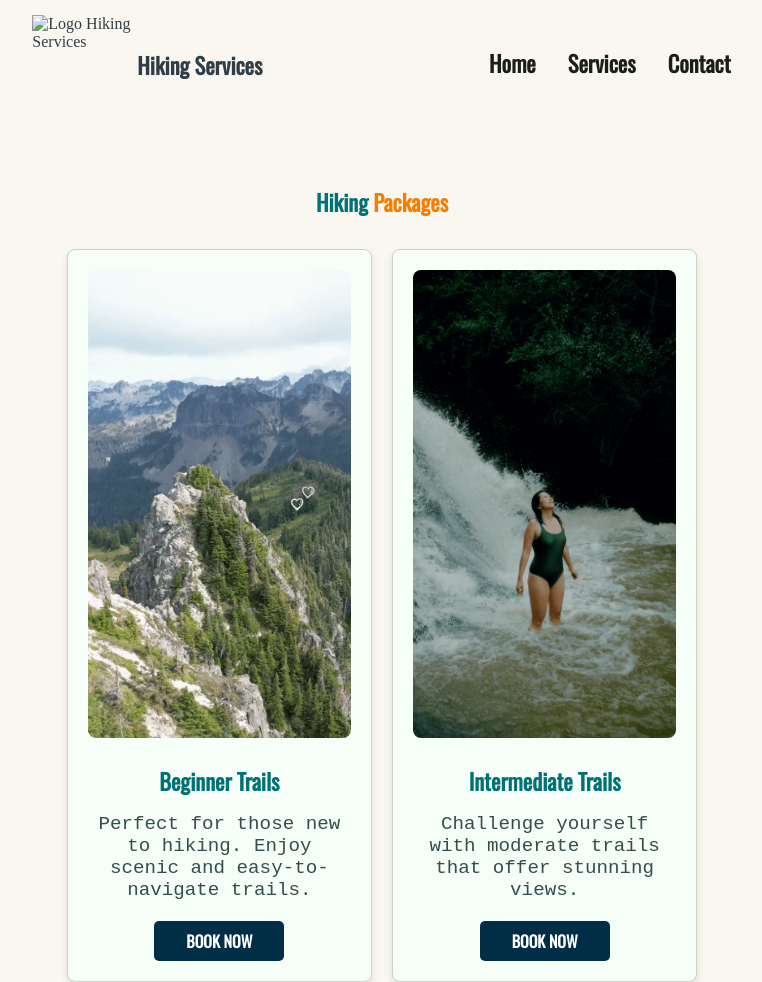
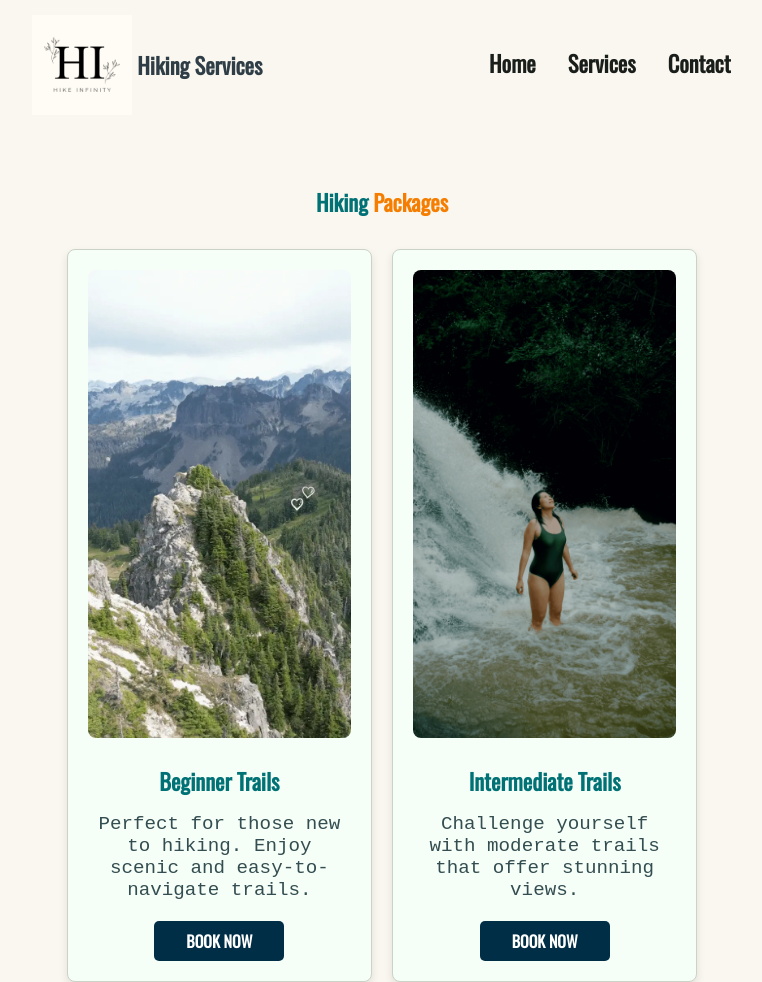
Before and after one commit to LeonChibanda/wdd231, a plain HTML site: page final-project/services.html in a window 1280 px wide. Shown: the top 982 px of the page, without its empty margins (258-1020 px from the left). Drawn offline with nearby package versions, Linux system fonts and the light colour scheme.

Commit message:
Update services.html

```diff
--- a/final-project/services.html
+++ b/final-project/services.html
@@ -35,7 +35,7 @@
     <header>
         <nav>
             <div class="box-logo-header">
-                <img class="logo-chamber" src="/final-project//images/logos/logo.png" alt="Logo Hiking Services"
+                <img class="logo-chamber" src="../final-project/images/logos/logo.png" alt="Logo Hiking Services"
                     width="200" height="200" loading="lazy" />
                 <h1 class="nameHeader"><strong>Hiking</strong> Services</h1>
                 <button name="navigation button" id="menu" aria-label="Toggle menu"></button>
```
